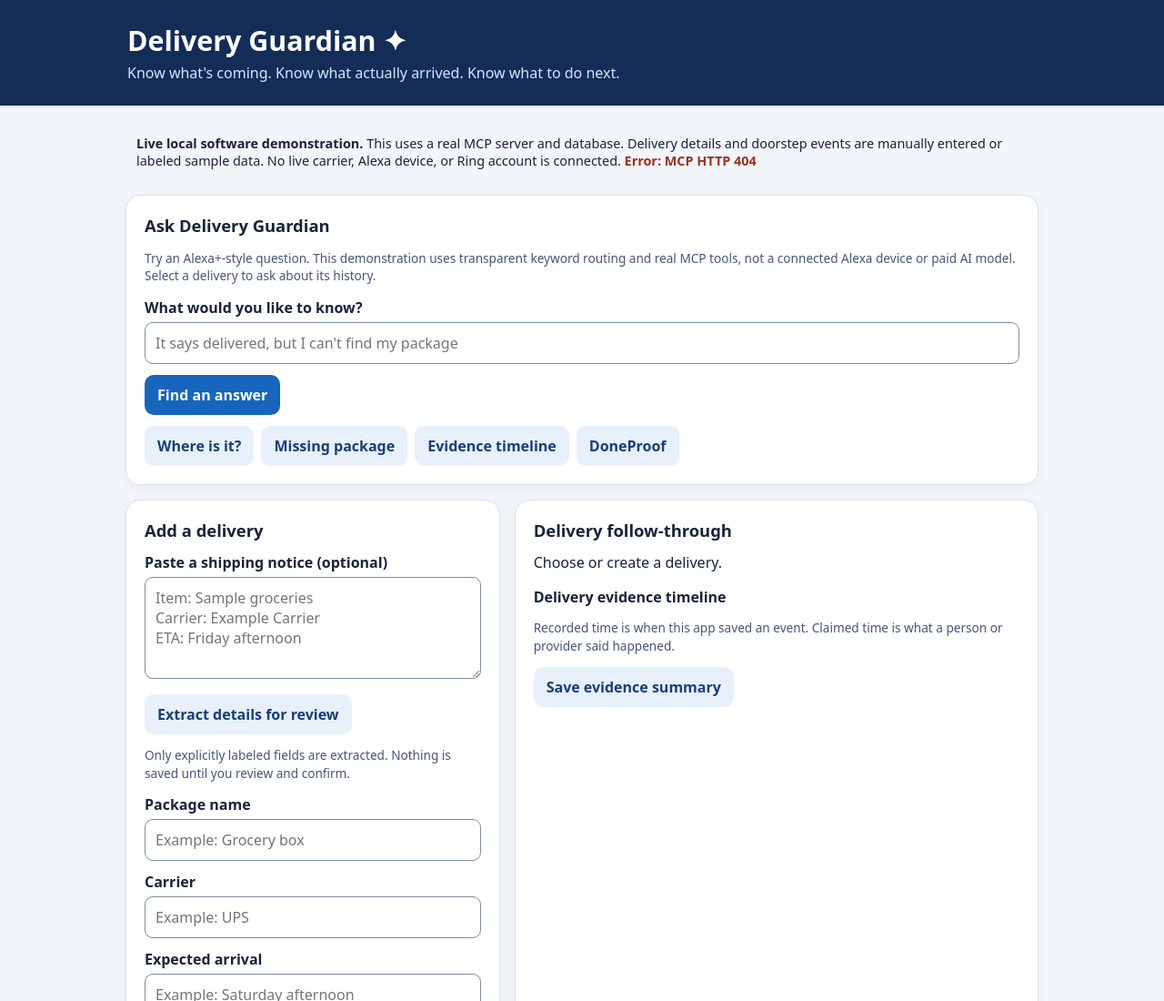
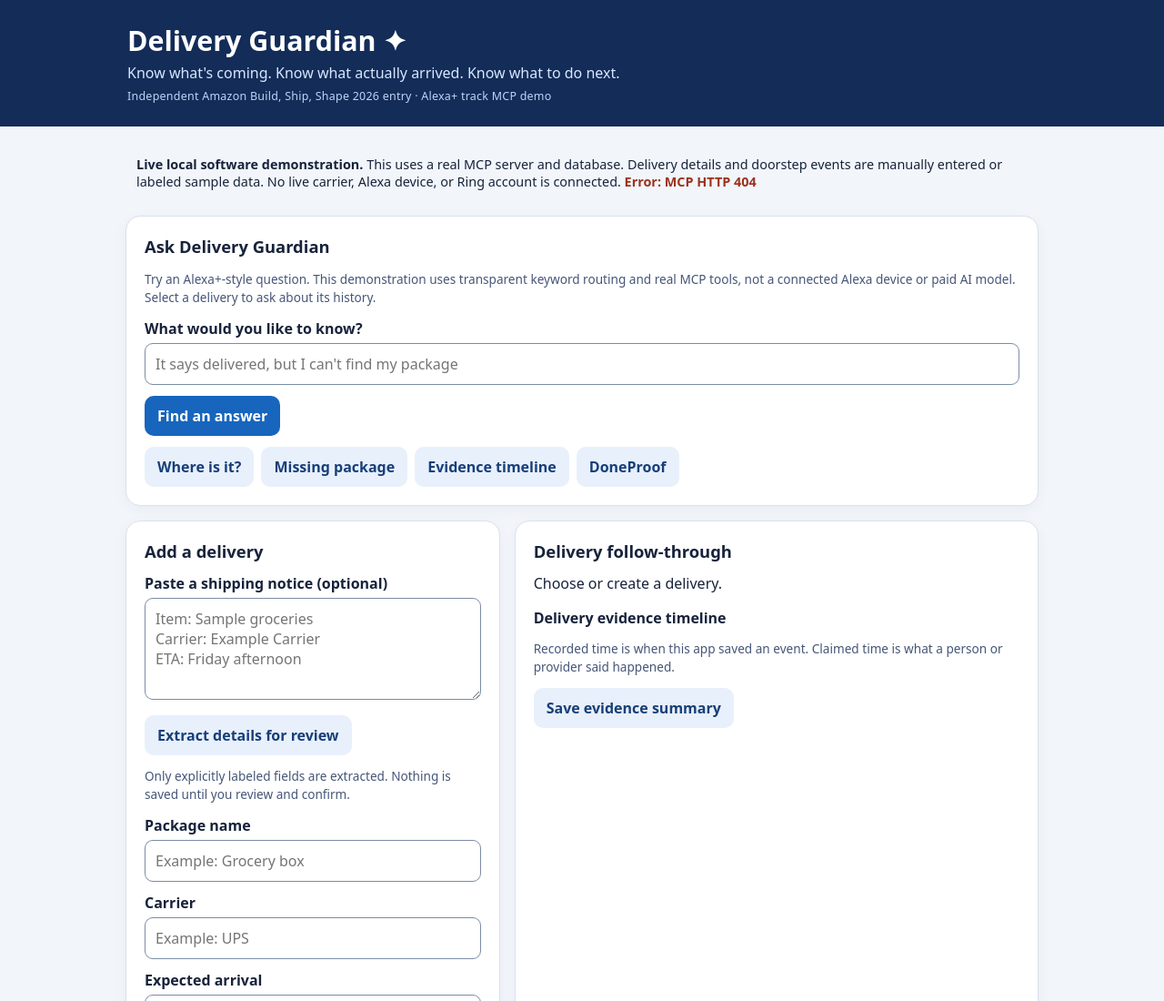
Before and after one commit to interplanetarysister/AmazonHackathon, a plain HTML site: page web/index.html in a window 1280 px wide. Shown: the top 1100 px of the page at 91% size. Drawn offline with Linux system fonts and the light colour scheme; no server answers.

Commit message:
Add discreet Amazon hackathon and Alexa+ MCP context without trademark overclaiming

```diff
--- a/web/index.html
+++ b/web/index.html
@@ -3,7 +3,7 @@
 <title>Delivery Guardian — Live MCP Demo</title>
 <style>
 :root{font-family:system-ui,-apple-system,Segoe UI,sans-serif;color-scheme:light;background:#f2f5fa;color:#17233b}
-*{box-sizing:border-box}body{margin:0}header{background:#132c58;color:white;padding:24px max(22px,calc((100% - 1000px)/2));}header h1{margin:0 0 4px;font-size:1.9rem}header p{margin:0;color:#d9e7fe}
+*{box-sizing:border-box}body{margin:0}header{background:#132c58;color:white;padding:24px max(22px,calc((100% - 1000px)/2));}header h1{margin:0 0 4px;font-size:1.9rem}header p{margin:0;color:#d9e7fe}header .platform{margin-top:5px;font-size:.78rem;color:#bfd5f8;letter-spacing:.02em}
 main{max-width:1040px;margin:20px auto;padding:0 18px;display:grid;gap:16px}.grid{display:grid;grid-template-columns:minmax(280px,1fr) minmax(310px,1.4fr);gap:16px}
 .panel{background:white;border:1px solid #d9e1ef;border-radius:16px;padding:20px;box-shadow:0 4px 15px #102c4a0b}
 h2{font-size:1.15rem;margin:0 0 12px}h3{font-size:1rem;margin:0 0 8px}p{line-height:1.45}.sub{font-size:.85rem;color:#465678}label{display:block;font-weight:650;margin:12px 0 5px}
@@ -17,7 +17,7 @@ pre{background:#0c1830;color:#d9ecff;font-size:.73rem;white-space:pre-wrap;overf
 footer{text-align:center;margin:8px 0 22px;font-size:.8rem;color:#50607a}
 @media(max-width:750px){.grid{grid-template-columns:1fr}header{padding:20px}header h1{font-size:1.5rem}.panel{padding:16px}}
 </style></head><body>
-<header><h1>Delivery Guardian <span aria-hidden="true">✦</span></h1><p>Know what's coming. Know what actually arrived. Know what to do next.</p></header>
+<header><h1>Delivery Guardian <span aria-hidden="true">✦</span></h1><p>Know what's coming. Know what actually arrived. Know what to do next.</p><p class="platform">Independent Amazon Build, Ship, Shape 2026 entry · Alexa+ track MCP demo</p></header>
 <main><div class="notice"><strong>Live local software demonstration.</strong> This uses a real MCP server and database. Delivery details and doorstep events are manually entered or labeled sample data. No live carrier, Alexa device, or Ring account is connected. <span id="conn" role="status">Connecting…</span></div>
 <section class="panel" id="assistant-panel"><h2>Ask Delivery Guardian</h2><p class="sub">Try an Alexa+-style question. This demonstration uses transparent keyword routing and real MCP tools, not a connected Alexa device or paid AI model. Select a delivery to ask about its history.</p><form id="ask"><label for="ask-query">What would you like to know?</label><input id="ask-query" required maxlength="500" placeholder="It says delivered, but I can't find my package"><div class="buttons"><button type="submit">Find an answer</button></div></form><div class="buttons"><button class="secondary" type="button" data-example="Where is my package?">Where is it?</button><button class="secondary" type="button" data-example="My package says delivered but I can't find it">Missing package</button><button class="secondary" type="button" data-example="Show my delivery timeline">Evidence timeline</button><button class="secondary" type="button" data-example="Show verified actions">DoneProof</button></div><div id="answer" role="status" aria-live="polite"></div></section>
 <section class="grid"><div class="panel"><h2>Add a delivery</h2><label for="notice">Paste a shipping notice (optional)</label><textarea id="notice" rows="4" maxlength="3000" placeholder="Item: Sample groceries&#10;Carrier: Example Carrier&#10;ETA: Friday afternoon"></textarea><div class="buttons"><button type="button" class="secondary" id="extract">Extract details for review</button></div><p id="extract-note" class="sub">Only explicitly labeled fields are extracted. Nothing is saved until you review and confirm.</p><form id="add"><label for="label">Package name</label><input id="label" required maxlength="120" placeholder="Example: Grocery box"><label for="carrier">Carrier</label><input id="carrier" required maxlength="40" placeholder="Example: UPS"><label for="eta">Expected arrival</label><input id="eta" required maxlength="60" placeholder="Example: Saturday afternoon"><div class="buttons"><button type="submit">Save & verify</button><button type="button" class="secondary" id="demo">Load example</button></div></form><hr><h2>Deliveries</h2><div id="deliveries" class="deliveries" aria-live="polite">Loading…</div></div>
```
